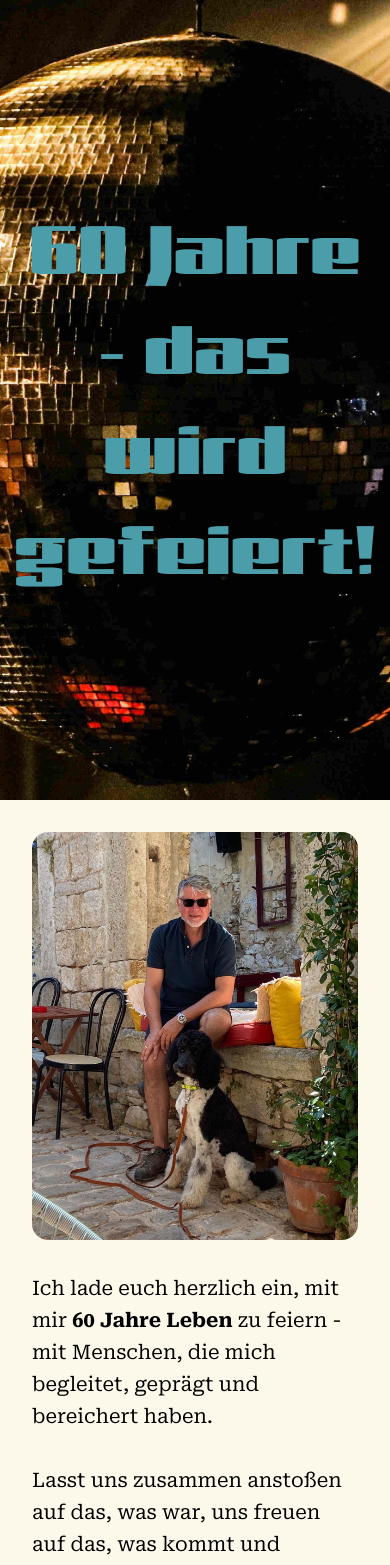
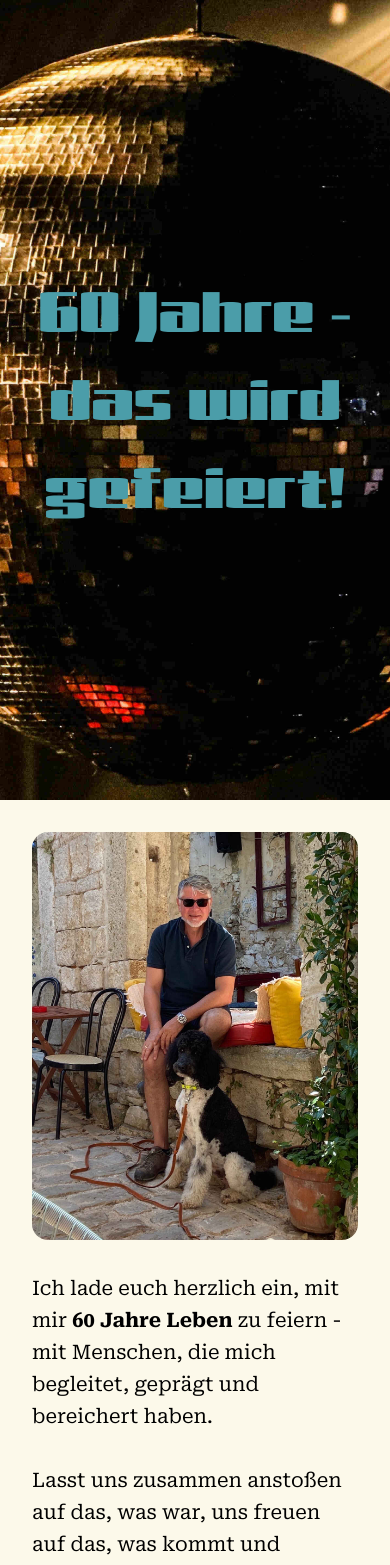
Before and after one commit to fkleed/60-years-party, an Angular app: page / in a window 390 px wide. Shown: the top 1565 px of the page. Built offline with nearby package versions, Linux system fonts and the light colour scheme.

Commit message:
Added further image optimization

```diff
--- a/src/app/app.ts
+++ b/src/app/app.ts
@@ -17,7 +17,10 @@ export class App {
     image: {
       src: '/assets/images/rainer.jpg',
       alt: 'Rainer and Alois',
-      style: 'max-height: 600px',
+      width: '1198',
+      height: '1499',
+      priority: true,
+      style: 'max-height: 600px; width: auto'
     },
   };
 
@@ -26,7 +29,10 @@ export class App {
     image: {
       src: '/assets/images/stollburg.jpg',
       alt: 'Stollburg',
-      style: 'max-height: 400px'
+      width: '1600',
+      height: '1200',
+      priority: false,
+      style: 'max-height: 400px; width: auto'
     }
   }
 }
--- a/src/app/components/image-with-content/image-with-content.html
+++ b/src/app/components/image-with-content/image-with-content.html
@@ -1,12 +1,16 @@
 <div class="image-with-content-container" [ngClass]="imageWithContentData().imagePosition">
   <div class="image-container">
-    <img
-      [src]="imageWithContentData().image.src"
-      [alt]="imageWithContentData().image.alt"
-      [style]="imageWithContentData().image.style"
-      class="rounded-2xl"
-      fill
-    />
+    @if (imageWithContentData().image.priority) {
+    <img [ngSrc]="imageWithContentData().image.src" [alt]="imageWithContentData().image.alt"
+      [width]="imageWithContentData().image.width" [height]="imageWithContentData().image.height" priority
+      [style]="imageWithContentData().image.style" class="rounded-2xl" />
+    }
+    @else {
+    <img [ngSrc]="imageWithContentData().image.src" [alt]="imageWithContentData().image.alt"
+      [width]="imageWithContentData().image.width" [height]="imageWithContentData().image.height"
+      [style]="imageWithContentData().image.style" class="rounded-2xl" />
+
+    }
   </div>
   <div class="content-container">
     <ng-content />
--- a/src/app/layout/footer/footer.html
+++ b/src/app/layout/footer/footer.html
@@ -1,18 +1,18 @@
 <footer class="flex flex-col justify-center items-center rounded-t-2xl">
     <span class="text-xl lg:text-2xl">Party Countdown</span>
     @if (timeLeft$ | async; as t) {
-    <div class="flex flex-row mt-4 gap-x-8 lg:gap-x-16">
+    <div class="flex flex-row mt-6 gap-x-8 lg:gap-x-16">
         <div class="flex flex-col text-center">
             <span class="text-4xl lg:text-5xl font-semibold">{{t.daysToDday}}</span>
-            <span class="text-xl lg:text-2xl mt-1 lg:mt-2">Days</span>
+            <span class="text-xl lg:text-2xl mt-1 lg:mt-2">Tage</span>
         </div>
         <div class="flex flex-col text-center">
             <span class="text-4xl lg:text-5xl font-semibold">{{t.hoursToDday}}</span>
-            <span class="text-xl lg:text-2xl mt-1 lg:mt-2">Hours</span>
+            <span class="text-xl lg:text-2xl mt-1 lg:mt-2">Stunden</span>
         </div>
         <div class="flex flex-col text-center">
             <span class="text-4xl lg:text-5xl font-semibold">{{t.minutesToDday}}</span>
-            <span class="text-xl lg:text-2xl mt-1 lg:mt-2">Minutes</span>
+            <span class="text-xl lg:text-2xl mt-1 lg:mt-2">Minuten</span>
         </div>
     </div>
     }
--- a/src/app/layout/header/header.css
+++ b/src/app/layout/header/header.css
@@ -1,13 +1,12 @@
 .header-bg {
-    background-image: url('/assets/images/disco.jpg');
-    background-position: center;
-    background-repeat: no-repeat;
-    background-size: cover;
-    width: 100%;
-    height: 800px;
+  position: relative;
+  max-height: 800px;
+  height: 100vh;
+  width: 100%;
+  overflow: hidden;
 }
 
-:host {
-    display: block;
-    width: 100%;
+.header-image {
+  object-fit: cover;
+  object-position: center;
 }
--- a/src/app/layout/header/header.html
+++ b/src/app/layout/header/header.html
@@ -1,5 +1,10 @@
-<header>
-    <div class="header-bg flex items-center justify-center px-8 text-center">
-        <h1 class="font-gajraj text-primary text-7xl/25 md:text-8xl/35 lg:text-9xl/40">60 Jahre - das wird gefeiert!</h1>
+<header class="header">
+    <div class="header-bg flex items-center justify-center text-center">
+        <img ngSrc="/assets/images/disco.jpg" fill priority alt="Disco background" class="header-image" />
+
+        <h1 class="relative z-10 font-gajraj text-primary
+             text-6xl/22 md:text-8xl/30 lg:text-9xl/40 m-4 lg:m-8">
+            60 Jahre - das wird gefeiert!
+        </h1>
     </div>
 </header>
--- a/src/app/layout/header/header.ts
+++ b/src/app/layout/header/header.ts
@@ -1,8 +1,9 @@
+import { NgOptimizedImage } from '@angular/common';
 import { Component } from '@angular/core';
 
 @Component({
   selector: 'app-header',
-  imports: [],
+  imports: [NgOptimizedImage],
   templateUrl: './header.html',
   styleUrl: './header.css',
 })
```
Also changed, not shown: src/app/components/image-with-content/image-with-content.ts (+5 -2 lines), src/assets/images/rainer.jpg, src/assets/images/stollburg.jpg.
